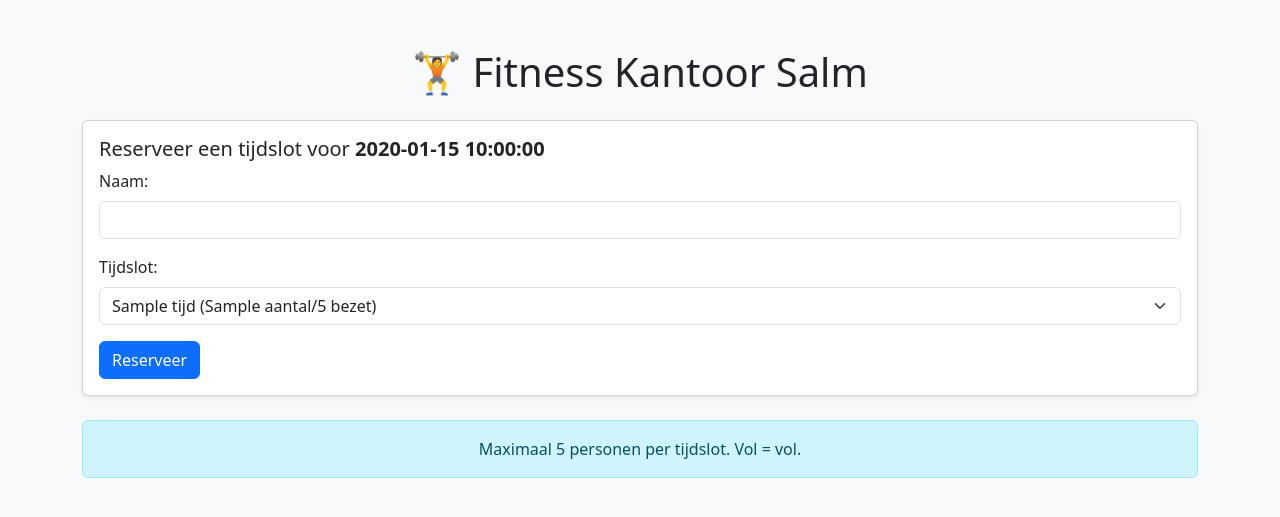
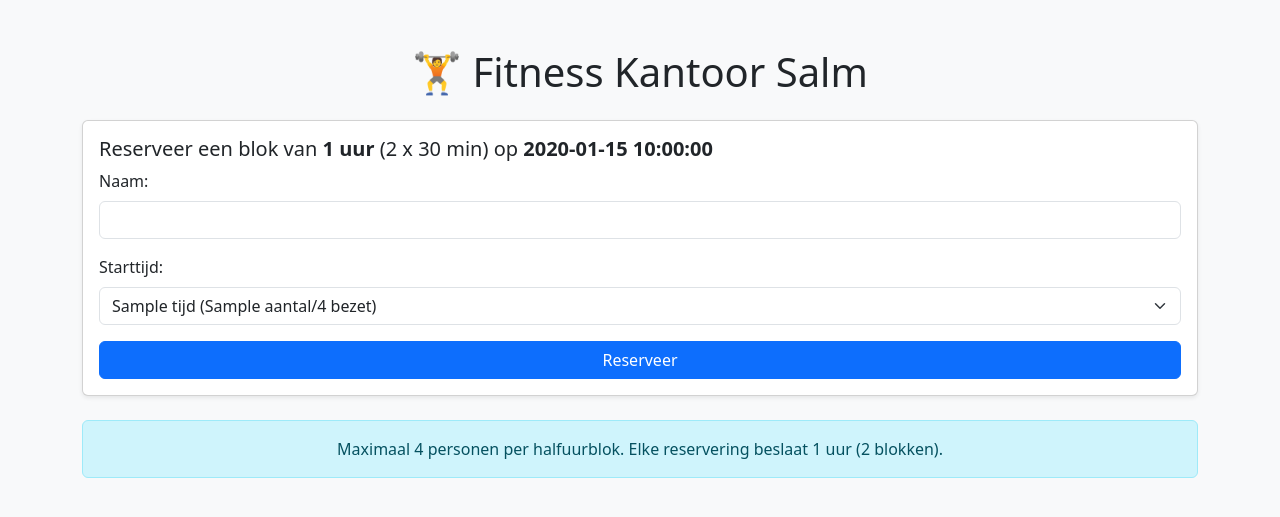
Before and after one commit to chielos124532/fitness-kantoor-salm, a Python web app: template templates/index.html in a window 1280 px wide. Shown: the top 517 px of the page. Run offline with Jinja, Linux system fonts and the light colour scheme; the template is opened without the code that fills it: most values are stand-ins (such as "Sample title", 1, 10 or a date in 2020).

Commit message:
Volledige styling met Bootstrap, branding, info over blokken

```diff
--- a/templates/index.html
+++ b/templates/index.html
@@ -12,7 +12,7 @@
 
         <div class="card shadow-sm mb-4">
             <div class="card-body">
-                <h5 class="card-title">Reserveer een tijdslot voor <strong>{{ today }}</strong></h5>
+                <h5 class="card-title">Reserveer een blok van <strong>1 uur</strong> (2 x 30 min) op <strong>{{ today }}</strong></h5>
                 <form method="POST">
                     <div class="mb-3">
                         <label for="naam" class="form-label">Naam:</label>
@@ -20,24 +20,24 @@
                     </div>
 
                     <div class="mb-3">
-                        <label for="tijdslot" class="form-label">Tijdslot:</label>
+                        <label for="tijdslot" class="form-label">Starttijd:</label>
                         <select class="form-select" name="tijdslot" required>
                             {% for slot in slots %}
-                                <option value="{{ slot.tijd }}" {% if slot.aantal >= 5 %}disabled{% endif %}>
-                                    {{ slot.tijd }} ({{ slot.aantal }}/5 bezet)
+                                <option value="{{ slot.tijd }}" {% if slot.aantal >= 4 %}disabled{% endif %}>
+                                    {{ slot.tijd }} ({{ slot.aantal }}/4 bezet)
                                 </option>
                             {% endfor %}
                         </select>
                     </div>
 
                     <input type="hidden" name="datum" value="{{ today }}">
-                    <button type="submit" class="btn btn-primary">Reserveer</button>
+                    <button type="submit" class="btn btn-primary w-100">Reserveer</button>
                 </form>
             </div>
         </div>
 
         <div class="alert alert-info text-center">
-            Maximaal 5 personen per tijdslot. Vol = vol.
+            Maximaal 4 personen per halfuurblok. Elke reservering beslaat 1 uur (2 blokken).
         </div>
     </div>
 </body>
```
